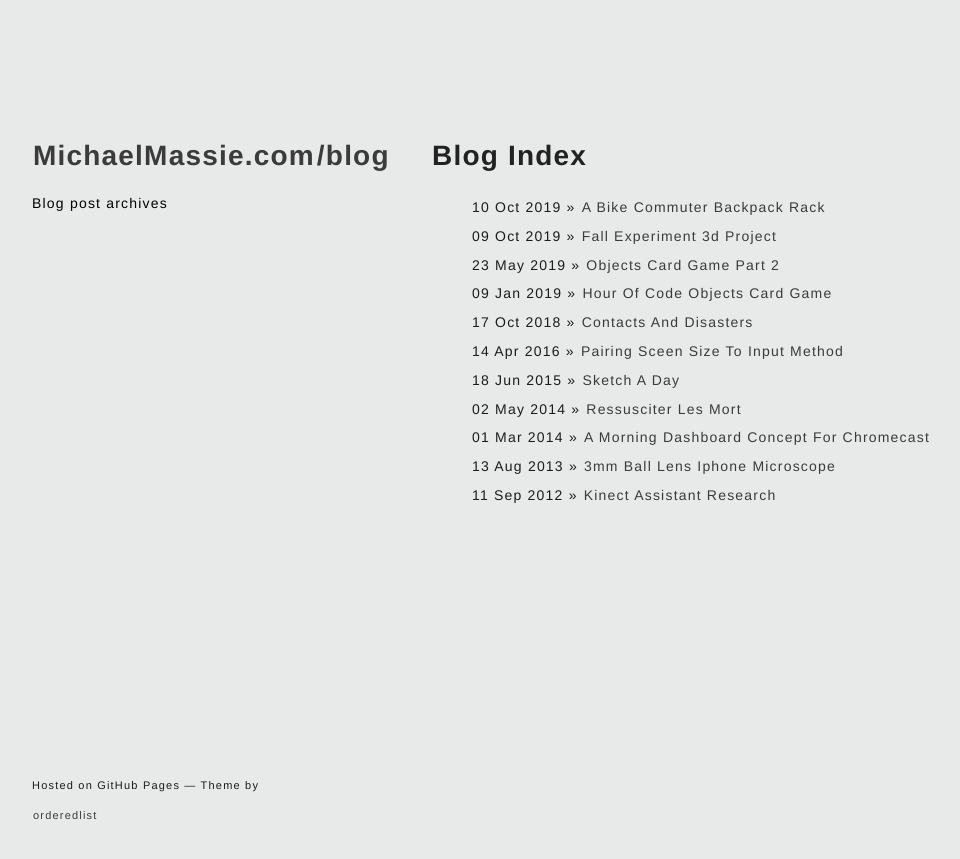
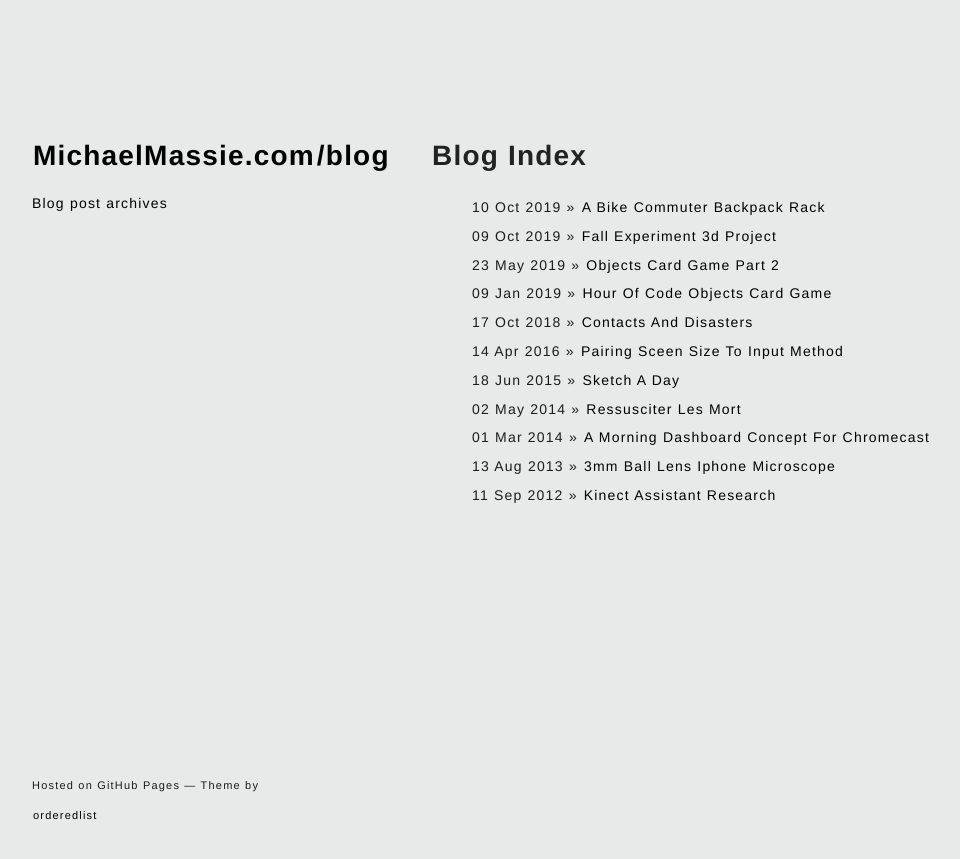
Before and after one commit to mmassie/mmassie.github.io, a Jekyll site: the page built from blog/index.html, in a window 1280 px wide. Shown: the top 859 px of the page, without its empty margins (158-1118 px from the left). Built offline with Jekyll 4.4.1, drawn with Linux system fonts in a browser that asks for light colours.

Commit message:
fixing URLs to black

```diff
--- a/_sass/jekyll-theme-minimal.scss
+++ b/_sass/jekyll-theme-minimal.scss
@@ -41,7 +41,7 @@ h3, h4, h5, h6 {
 }
 
 a:link, a:visited{
-	color: #3B3B3B;
+	color: rgb(0, 0, 0);
     background: #E8E9E9;
 	text-decoration: none;
 	padding: 1px;
```
